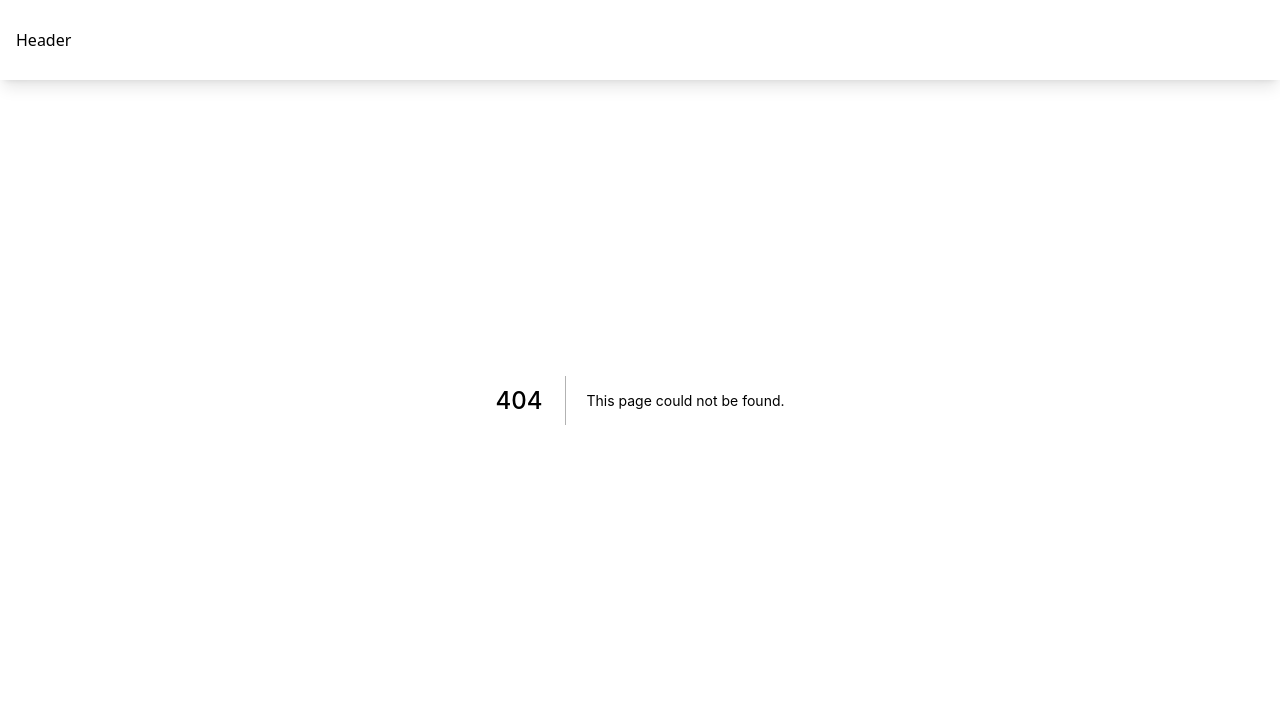
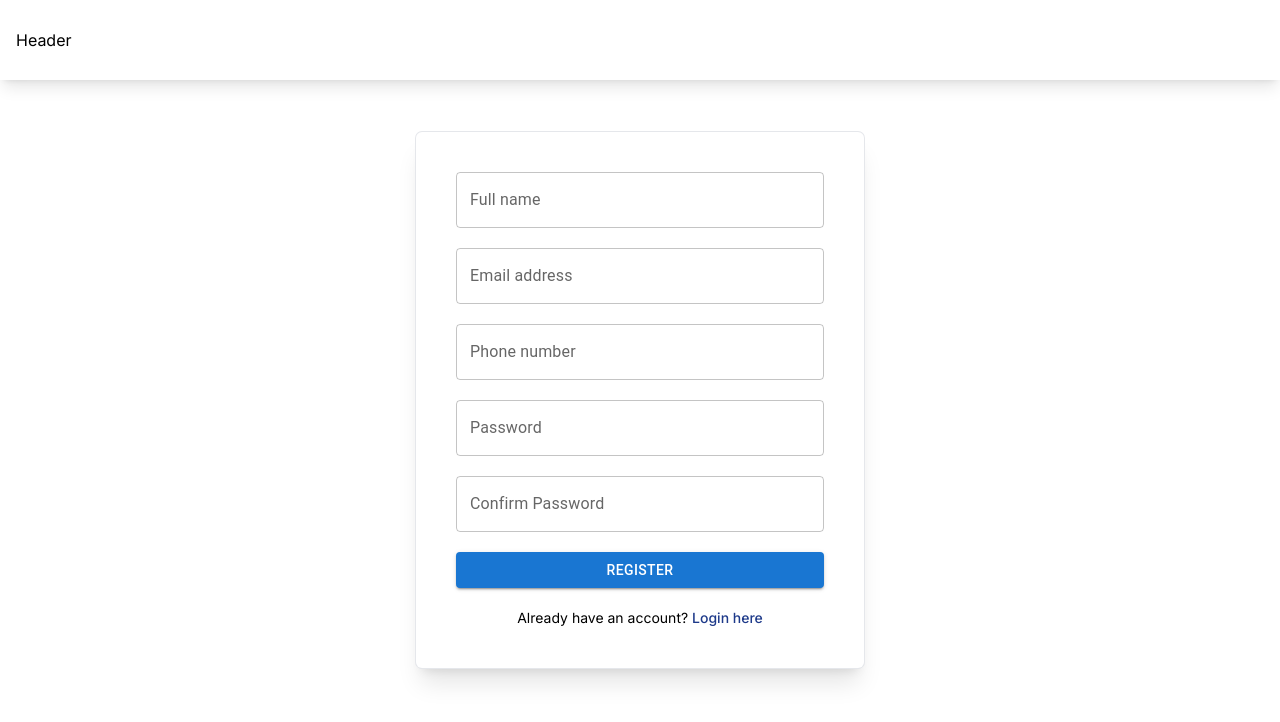
Before and after one commit to Muzammil-hasan/power-cozmo-assignment, a Next.js app: page /account/register in a window 1280 px wide. Before the commit this address had no page. Shown: the top 722 px of the page. Built offline with nearby package versions, Linux system fonts and the light colour scheme.

Commit message:
added: forms with validation

```diff
--- /dev/null
+++ b/components/FormWrapper.tsx
@@ -0,0 +1,11 @@
+import { ReactNode } from 'react';
+
+type Props = { children: ReactNode };
+
+export default function FormWrapper({ children }: Props) {
+  return (
+    <div className="w-full max-w-md p-10 bg-white rounded-md shadow-xl ring-1 ring-gray-200">
+      {children}
+    </div>
+  );
+}
--- /dev/null
+++ b/pages/_document.tsx
@@ -0,0 +1,23 @@
+import Document, { Head, Html, Main, NextScript } from 'next/document';
+
+export default class Layout extends Document {
+  render() {
+    return (
+      <Html lang="en">
+        <Head>
+          <link rel="icon" href="/favicon.ico" />
+          <link rel="preconnect" href="https://fonts.googleapis.com" />
+          <link rel="preconnect" href="https://fonts.gstatic.com" crossOrigin="true" />
+          <link
+            href="https://fonts.googleapis.com/css2?family=Inter:wght@100;200;300;400;500;600;700;800;900&display=swap"
+            rel="stylesheet"
+          />
+        </Head>
+        <body>
+          <Main />
+          <NextScript />
+        </body>
+      </Html>
+    );
+  }
+}
--- /dev/null
+++ b/pages/account.tsx
@@ -0,0 +1,3 @@
+export default function Account() {
+  return <div>Account</div>;
+}
--- /dev/null
+++ b/pages/account/login.tsx
@@ -0,0 +1,65 @@
+import FormWrapper from '@/components/FormWrapper';
+import { LoginSchema } from '@/schemas/account.schema';
+import { zodResolver } from '@hookform/resolvers/zod';
+import { TextField } from '@mui/material';
+import Button from '@mui/material/Button';
+import { Box } from '@mui/system';
+import Link from 'next/link';
+import { useForm } from 'react-hook-form';
+
+type LoginInputs = {
+  email: string;
+  password: string;
+};
+
+export default function Login() {
+  const {
+    handleSubmit,
+    register,
+    formState: { errors },
+  } = useForm<LoginInputs>({
+    resolver: zodResolver(LoginSchema),
+  });
+
+  const onSubmit = (data: any) => console.log(data);
+
+  return (
+    <div className="flex items-center justify-center min-h-screen">
+      <FormWrapper>
+        <Box
+          onSubmit={handleSubmit(onSubmit)}
+          component={'form'}
+          className="flex flex-col items-stretch space-y-8"
+        >
+          <TextField
+            fullWidth
+            label="Email address"
+            variant="outlined"
+            type={'email'}
+            {...register('email')}
+            error={errors.email?.message ? true : false}
+            helperText={errors.email?.message}
+          />
+          <TextField
+            fullWidth
+            label="Password"
+            type={'password'}
+            variant="outlined"
+            {...register('password')}
+            error={errors.password?.message ? true : false}
+            helperText={errors.password?.message}
+          />
+          <Button variant="contained" className="bg-blue-700" type="submit">
+            Login
+          </Button>
+          <p className="text-sm text-center">
+            Don't have an account?{' '}
+            <Link href={'/account/register'}>
+              <a className="font-medium text-blue-900 hover:underline">Register here</a>
+            </Link>
+          </p>
+        </Box>
+      </FormWrapper>
+    </div>
+  );
+}
--- /dev/null
+++ b/pages/account/register.tsx
@@ -0,0 +1,95 @@
+import FormWrapper from '@/components/FormWrapper';
+import { RegistrationSchema } from '@/schemas/account.schema';
+import { zodResolver } from '@hookform/resolvers/zod';
+import { TextField } from '@mui/material';
+import Button from '@mui/material/Button';
+import { Box } from '@mui/system';
+import Link from 'next/link';
+import { useForm } from 'react-hook-form';
+
+type LoginInputs = {
+  name: string;
+  email: string;
+  phone: number;
+  password: string;
+  password_confirmation: string;
+};
+
+export default function Register() {
+  const {
+    handleSubmit,
+    register,
+    formState: { errors },
+  } = useForm<LoginInputs>({
+    resolver: zodResolver(RegistrationSchema),
+  });
+
+  const onSubmit = (data: any) => console.log(data);
+
+  return (
+    <div className="flex items-center justify-center min-h-screen">
+      <FormWrapper>
+        <Box
+          onSubmit={handleSubmit(onSubmit)}
+          component={'form'}
+          className="flex flex-col items-stretch space-y-5"
+        >
+          <TextField
+            fullWidth
+            label="Full name"
+            variant="outlined"
+            {...register('name')}
+            error={errors.name?.message ? true : false}
+            helperText={errors.name?.message}
+          />
+          <TextField
+            fullWidth
+            type={'email'}
+            label="Email address"
+            variant="outlined"
+            {...register('email')}
+            error={errors.email?.message ? true : false}
+            helperText={errors.email?.message}
+          />
+          <TextField
+            fullWidth
+            type={'tel'}
+            label="Phone number"
+            variant="outlined"
+            {...register('phone')}
+            error={errors.phone?.message ? true : false}
+            helperText={errors.phone?.message}
+          />
+          <TextField
+            fullWidth
+            label="Password"
+            type={'password'}
+            variant="outlined"
+            {...register('password')}
+            error={errors.password?.message ? true : false}
+            helperText={errors.password?.message}
+          />
+          <TextField
+            fullWidth
+            type={'password'}
+            variant="outlined"
+            label="Confirm Password"
+            {...register('password_confirmation')}
+            error={errors.password_confirmation?.message ? true : false}
+            helperText={errors.password_confirmation?.message}
+          />
+          <Button variant="contained" className="bg-blue-700" type="submit">
+            Register
+          </Button>
+
+          <p className="text-sm text-center">
+            Already have an account?{' '}
+            <Link href={'/account/login'}>
+              <a className="font-medium text-blue-900 hover:underline">Login here</a>
+            </Link>
+          </p>
+        </Box>
+      </FormWrapper>
+    </div>
+  );
+}
--- /dev/null
+++ b/schemas/account.schema.ts
@@ -0,0 +1,20 @@
+import { z } from 'zod';
+
+export const LoginSchema = z.object({
+  email: z
+    .string()
+    .min(1, { message: 'Please enter your email address' })
+    .email({ message: 'Please enter valid email address' }),
+  password: z.string().min(1, { message: 'Please enter your password' }),
+});
+
+export const RegistrationSchema = LoginSchema.extend({
+  name: z.string().min(1, { message: 'Please enter your name' }),
+  phone: z
+    .string()
+    .regex(/^(\+91[\-\s]?)?[0]?(91)?[789]\d{9}$/, { message: 'Please enter valid phone number' }),
+  password_confirmation: z.string().min(1, { message: 'Please confirm your password' }),
+}).refine(({ password, password_confirmation }) => password === password_confirmation, {
+  message: 'Your passwords should match',
+  path: ['password_confirmation'],
+});
--- a/styles/globals.css
+++ b/styles/globals.css
@@ -1,3 +1,7 @@
 @import 'tailwindcss/base';
 @import 'tailwindcss/components';
 @import 'tailwindcss/utilities';
+
+body {
+  @apply font-primary overflow-x-hidden;
+}
--- a/tailwind.config.js
+++ b/tailwind.config.js
@@ -6,6 +6,9 @@ module.exports = {
     './components/**/*.{js,ts,jsx,tsx}',
   ],
   theme: {
+    fontFamily: {
+      primary: ['Inter', 'sans-serif'],
+    },
     extend: {},
   },
   plugins: [],
```
